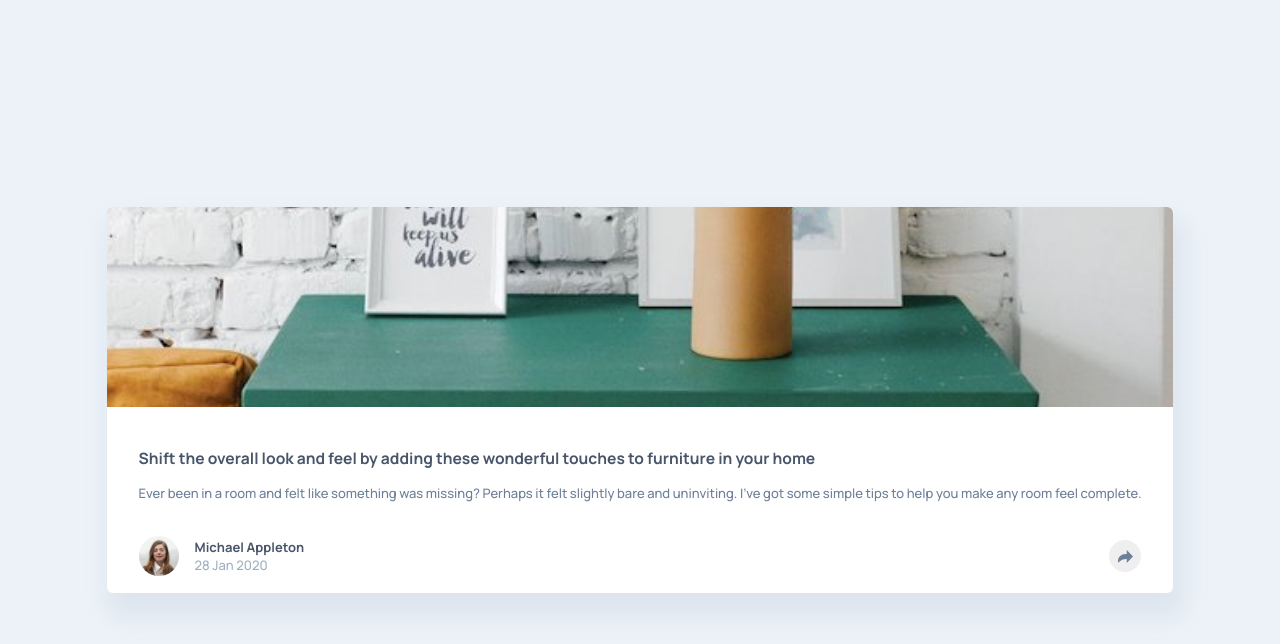
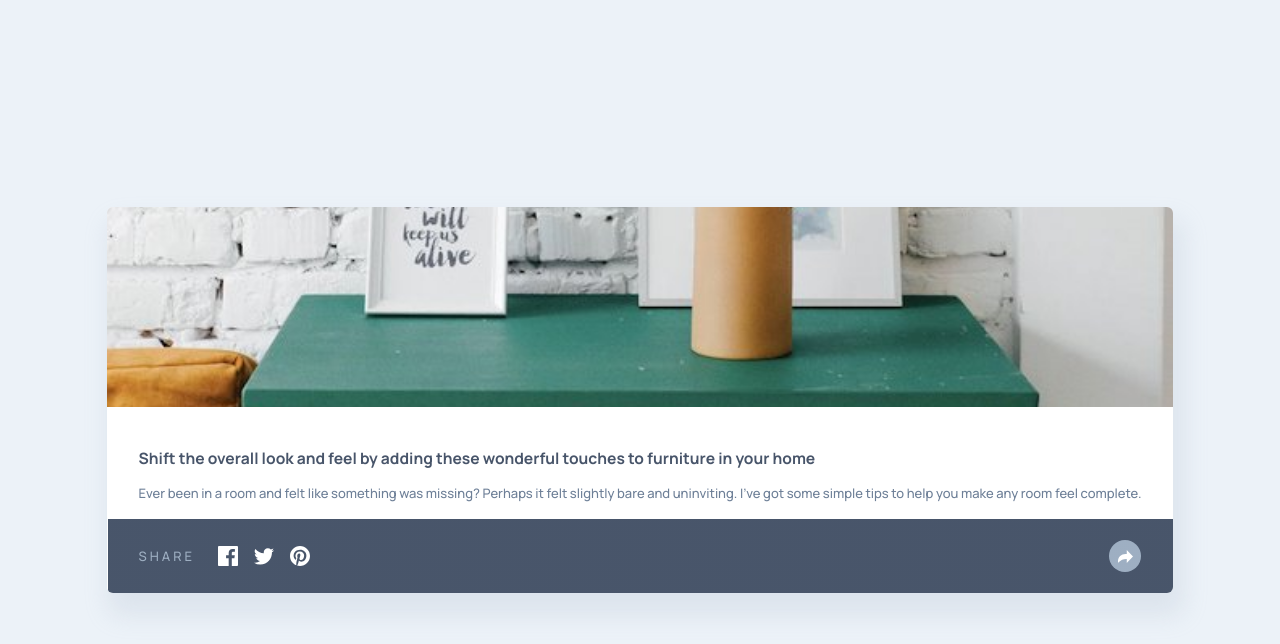
Before and after one commit to xavi1312/article-preview-componet, a plain HTML site: page index.html in a window 1280 px wide. Both pictures are taken after a click on the button 1125 px from the left and 556 px from the top of the page. Drawn offline with Linux system fonts and the light colour scheme.

Commit message:
add styles when click share button

```diff
--- a/index.html
+++ b/index.html
@@ -44,6 +44,7 @@
           </p>
         </div>
         <footer class="card__footer">
+          <section class="card__footer-person-share">
             <img
               class="card__avatar-icon"
               src="./images/avatar-michelle.jpg"
@@ -53,6 +54,30 @@
               <strong>Michael Appleton</strong>
               <span>28 Jan 2020</span>
             </p>
+          </section>
+          <section class="card__footer-social-share">
+            <p class="card__social-icons">
+              <span>SHARE</span>
+              <img
+                class="card__social-icon"
+                src="./images/icon-facebook.svg"
+                alt="facebook icon"
+                srcset=""
+              />
+              <img
+                class="card__social-icon"
+                src="./images/icon-twitter.svg"
+                alt="twitter icon"
+                srcset=""
+              />
+              <img
+                class="card__social-icon"
+                src="./images/icon-pinterest.svg"
+                alt="pinterest icon"
+                srcset=""
+              />
+            </p>
+          </section>
           <button id="shareButton" class="card__share-button">
             <img src="./images/icon-share.svg" alt="Share" />
           </button>
--- a/main.js
+++ b/main.js
@@ -0,0 +1,21 @@
+const $shareButton = document.getElementById('shareButton');
+const $shareIcon = $shareButton.childNodes[1];
+const $footer = document.getElementsByClassName('card__footer')[0];
+
+const footerShareClass = 'card__footer--share';
+const srcShareIcon = './images/icon-share.svg';
+const srcShareIconWhite = './images/icon-share-white.svg';
+
+const hasClass = (el, wantedClass) => el.classList.contains(wantedClass);
+
+$shareButton.addEventListener('click', () => {
+  if (hasClass($footer, footerShareClass)) {
+    $footer.classList.remove(footerShareClass);
+    setTimeout(() => {
+      $shareIcon.src = srcShareIcon;
+    }, 500);
+  } else {
+    $footer.classList.add(footerShareClass);
+    $shareIcon.src = srcShareIconWhite;
+  }
+});
--- a/style.css
+++ b/style.css
@@ -33,6 +33,7 @@ body {
 button {
   appearance: none;
   border: none;
+  outline: none;
 }
 
 /* CARD */
@@ -74,21 +75,54 @@ button {
 
 /* Card footer */
 .card__footer {
+  min-height: 74px;
+
   padding: var(--card-padding);
   padding-top: 17px;
 
   display: flex;
   align-items: center;
+
+  border-radius: 0 0 6px 6px;
+
+  background: linear-gradient(to right, #fff 50%, var(--dark-graysh-blue) 50%);
+  background-size: 200% 100%;
+  background-position: left bottom;
+
+  transition: all 1s;
 }
-.card__avatar-icon,
 .card__share-button {
+  width: 32px;
+  height: 32px;
+
+  display: flex;
+  justify-content: center;
+  align-items: center;
+
+  margin-left: auto;
   border-radius: 50%;
+
+  background: linear-gradient(
+    to right,
+    var(--light-grayish-blue) 50%,
+    var(--grayish-blue) 50%
+  );
+  background-size: 200% 100%;
+  background-position: left bottom;
+
+  transition: background 1s;
+  transition-delay: 400ms;
+}
+/* Card footer person share */
+.card__footer-person-share {
+  display: flex;
+  align-items: center;
 }
 .card__avatar-icon {
   width: 40px;
   margin-right: 16px;
+  border-radius: 50%;
 }
-
 .card__footer-text strong,
 .card__footer-text span {
   display: block;
@@ -100,13 +134,40 @@ button {
   color: var(--grayish-blue);
 }
 
-.card__share-button {
-  width: 32px;
-  height: 32px;
+/* Card footer social share */
+.card__footer-social-share {
+  display: none;
+  color: white;
+}
+.card__social-icons {
+  display: flex;
+  align-items: center;
+}
+.card__social-icons span {
+  margin-right: 23px;
+  color: var(--grayish-blue);
+  letter-spacing: 3px;
+}
+.card__social-icon {
+  margin-right: 16px;
+}
+.card__footer-social-share .card__share-button {
+  background-color: var(--dark-blue);
+}
 
-  display: flex;
-  justify-content: center;
-  align-items: center;
-
-  margin-left: auto;
+/* Card footer--share */
+.card__footer--share {
+  background-position: right bottom;
+  transition: all 1s;
 }
+.card__footer--share .card__share-button {
+  background-position: right bottom;
+  transition: 1s;
+  transition-delay: 2ms;
+}
+.card__footer--share .card__footer-person-share {
+  display: none;
+}
+.card__footer--share .card__footer-social-share {
+  display: block;
+}
```
Also changed, not shown: images/icon-share-white.svg (added). Lines whose indentation alone changed are shown as unchanged.
